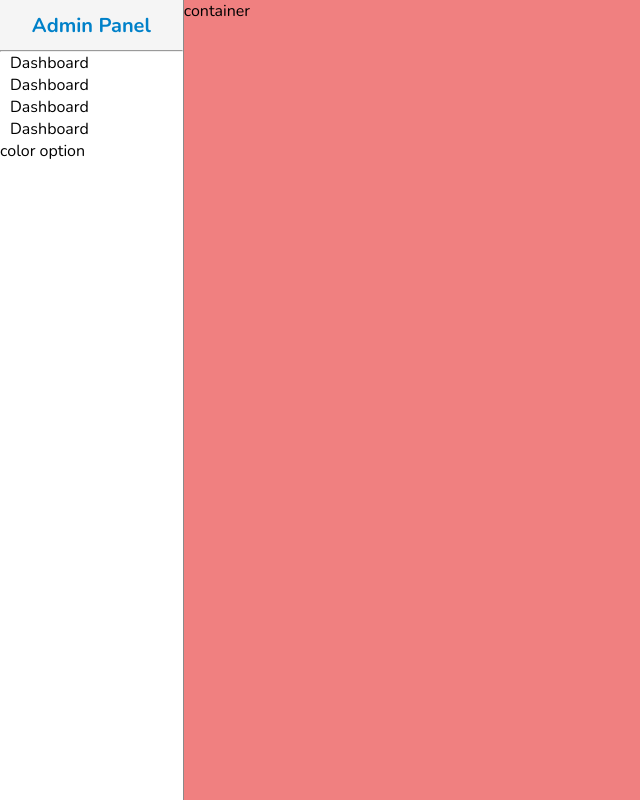
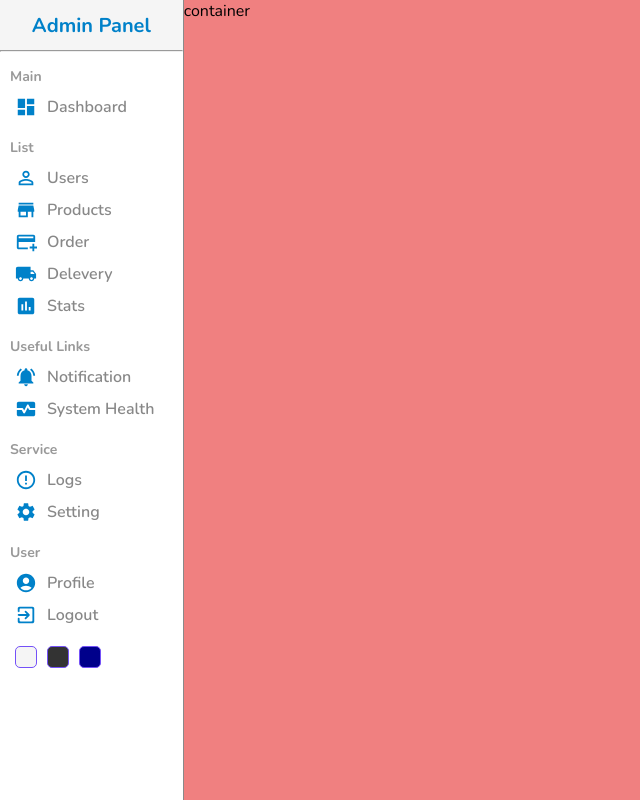
Before and after one commit to prashant2071/AdminPanel, a React (Create React App) app: page / in a window 1280 px wide. Shown: the whole page, without its empty margins (0-640 px from the left). Built offline with nearby package versions, Linux system fonts and the light colour scheme.

Commit message:
side bar complete

```diff
--- a/package.json
+++ b/package.json
@@ -3,6 +3,10 @@
   "version": "0.1.0",
   "private": true,
   "dependencies": {
+    "@emotion/react": "^11.10.5",
+    "@emotion/styled": "^11.10.5",
+    "@mui/icons-material": "^5.11.0",
+    "@mui/material": "^5.11.5",
     "@testing-library/jest-dom": "^5.16.5",
     "@testing-library/react": "^13.4.0",
     "@testing-library/user-event": "^13.5.0",
--- a/src/components/sidebar/Sidebar.jsx
+++ b/src/components/sidebar/Sidebar.jsx
@@ -1,5 +1,16 @@
 import "./sidebar.scss";
-
+import DashboardIcon from '@mui/icons-material/Dashboard';
+import PersonOutlineOutlinedIcon from '@mui/icons-material/PersonOutlineOutlined';
+import StoreIcon from '@mui/icons-material/Store';
+import LocalShippingIcon from '@mui/icons-material/LocalShipping';
+import NotificationsActiveIcon from '@mui/icons-material/NotificationsActive';
+import MonitorHeartIcon from '@mui/icons-material/MonitorHeart';
+import ErrorOutlineIcon from '@mui/icons-material/ErrorOutline';
+import SettingsIcon from '@mui/icons-material/Settings';
+import AccountCircleRoundedIcon from '@mui/icons-material/AccountCircleRounded';
+import ExitToAppRoundedIcon from '@mui/icons-material/ExitToAppRounded';
+import AssessmentIcon from '@mui/icons-material/Assessment';
+import AddCardIcon from '@mui/icons-material/AddCard';
 const Sidebar = () => {
   return (
     <div className="sidebar">
@@ -9,21 +20,70 @@ const Sidebar = () => {
       <hr/>
       <div className="center">
         <ul>
+          <p className="title">Main</p>
           <li>
+            <DashboardIcon className="icon"/>
             <span>Dashboard</span>
           </li>
+          <p className="title">List</p>
+
           <li>
-            <span>Dashboard</span>
+            <PersonOutlineOutlinedIcon className="icon"/>
+            <span>Users</span>
           </li>
           <li>
-            <span>Dashboard</span>
+            <StoreIcon className="icon"/>
+            <span>Products</span>
           </li>
           <li>
-            <span>Dashboard</span>
+            <AddCardIcon className="icon"/>
+            <span>Order</span>
+          </li>
+          <li>
+            <LocalShippingIcon className="icon"/>
+            <span>Delevery</span>
+          </li>
+
+          <li>
+            <AssessmentIcon className="icon"/>
+            <span>Stats</span>
+          </li>
+          <p className="title">Useful Links</p>
+          <li>
+            <NotificationsActiveIcon className="icon"/>
+            <span>Notification</span>
+          </li>
+          <li>
+            <MonitorHeartIcon className="icon"/>
+            <span>System Health</span>
+          </li>
+          <p className="title">Service</p>
+
+          <li>
+            <ErrorOutlineIcon className="icon"/>
+            <span>Logs</span>
+          </li>
+          <li>
+            <SettingsIcon className="icon"/>
+            <span>Setting</span>
+          </li>
+          <p className="title">User</p>
+          <li>
+            <AccountCircleRoundedIcon className="icon"/>
+            <span>Profile</span>
+          </li>
+          <li>
+            <ExitToAppRoundedIcon className="icon"/>
+            <span>Logout</span>
           </li>
         </ul>
       </div>
-      <div className="buttom">color option</div>
+      <div className="buttom">
+        <div className="colorOption"></div>
+        <div className="colorOption"></div>
+        <div className="colorOption"></div>
+
+      </div>
     </div>
   );
 };
--- a/src/components/sidebar/sidebar.scss
+++ b/src/components/sidebar/sidebar.scss
@@ -27,6 +27,57 @@
             list-style: none;
             margin: 0;
             padding: 0;
+
+            .title{
+                font-size: 14px;
+                font-weight: bold;
+                color: #999;
+                margin-top: 15px;
+                margin-bottom: 5px;
+            }
+            li{
+                display: flex;
+                align-items: center;
+                padding: 5px;
+                cursor: pointer;
+
+                &:hover{
+                    background-color: #87cff5;
+                }
+                .icon{
+                    font-size: 22px;
+                    color: #0081C9;
+                }
+                span{
+                    margin-left: 10px;
+                    font-size: 16px;
+                    font-weight: 600;
+                    color: #888;
+                }
+            }
+        }
+    }
+    .buttom{
+        display: flex;
+        align-items: center;
+        margin: 10px;
+        .colorOption{
+            width: 20px;
+            height: 20px;
+            border-radius: 5px;
+            border:1px solid #7451f8;
+            cursor: pointer;
+            margin: 5px;
+
+            &:nth-child(1){
+                background-color: whitesmoke;
+            }
+            &:nth-child(2){
+                background-color: #333;
+            }
+            &:nth-child(3){
+                background-color: darkblue;
+            }
         }
     }
 
```
Also changed, not shown: 1 other file (tests, documents, lock files or other folders).
